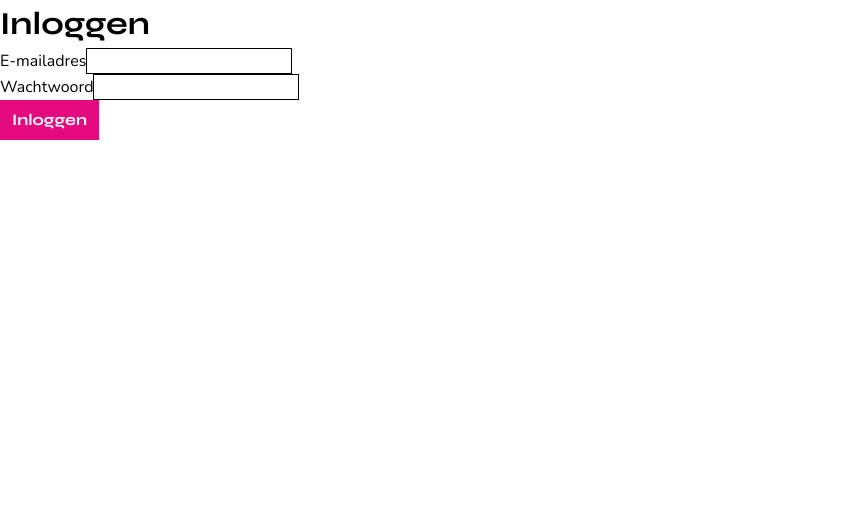
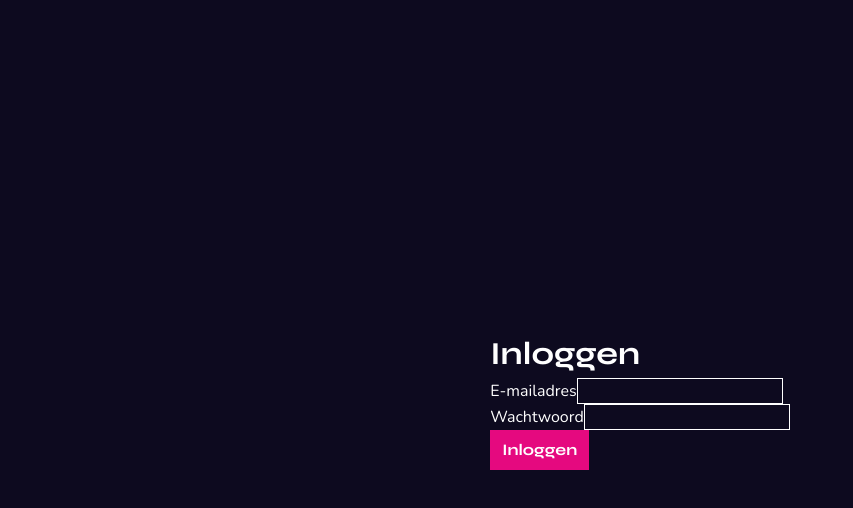
Before and after one commit to archify-drawtool/webApp, a Nuxt app: page /login in a window 1280 px wide. Shown: the top 508 px of the page, without its empty margins (0-853 px from the left). Built offline with nearby package versions, Linux system fonts and the light colour scheme.

Commit message:
auth layout minimale styling

```diff
--- a/app/layouts/auth.vue
+++ b/app/layouts/auth.vue
@@ -1,5 +1,5 @@
 <template>
-  <main>
+  <main class="bg-secondary-950 text-white min-h-screen flex items-center justify-center">
     <slot />
   </main>
 </template>
```
